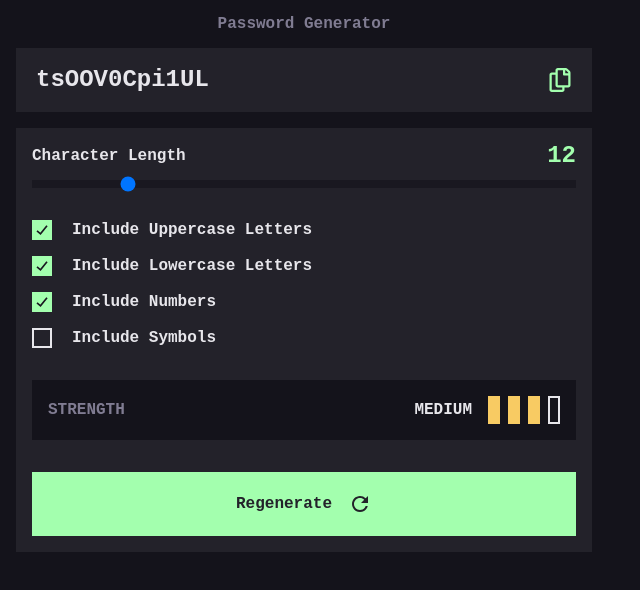
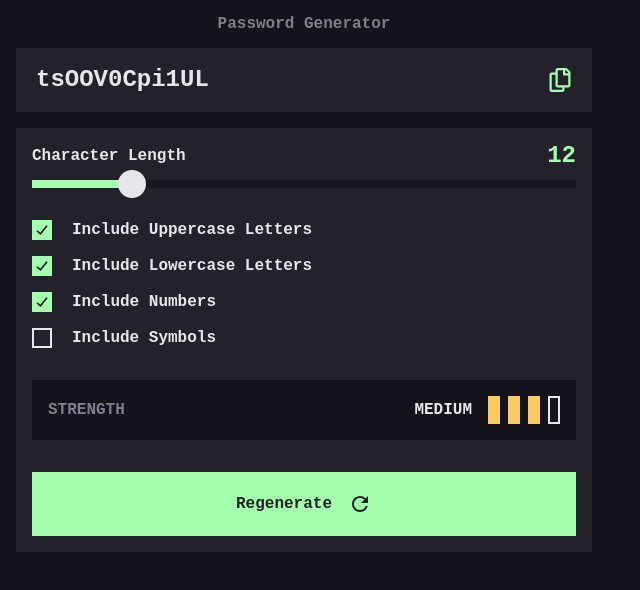
Before and after one commit to DarkstarXDD/password-generator-app, a React (Vite) app: page / in a window 1280 px wide. Shown: the top 590 px of the page, without its empty margins (0-640 px from the left). Built offline with nearby package versions, Linux system fonts and the light colour scheme; a web font is replaced by a local one.

Commit message:
feat: use Slider from Radix

```diff
--- a/package.json
+++ b/package.json
@@ -12,6 +12,8 @@
     "preview": "vite preview"
   },
   "dependencies": {
+    "@radix-ui/react-label": "^2.1.1",
+    "@radix-ui/react-slider": "^1.2.2",
     "clsx": "^2.1.1",
     "react": "18.3.1",
     "react-dom": "18.3.1"
--- a/src/App.tsx
+++ b/src/App.tsx
@@ -74,7 +74,7 @@ export default function App() {
       <div className="grid max-w-xl gap-4">
         <h1 className="text-3xl text-center text-grey">Password Generator</h1>
 
-        <div className="flex items-center justify-between bg-dark-grey p-5">
+        <div className="flex items-center justify-between gap-3 bg-dark-grey p-5">
           <p className="text-preset-2">{password}</p>
           <CopyButton valueToCopy={password} />
         </div>
--- a/src/components/PasswordParamsForm.tsx
+++ b/src/components/PasswordParamsForm.tsx
@@ -29,10 +29,10 @@ function PasswordParamsForm({
     updatePassword(newParams)
   }
 
-  function onSliderChange(event: React.ChangeEvent<HTMLInputElement>) {
+  function onSliderChange(value: number[]) {
     const newParams = {
       ...passwordParams,
-      [event.target.name]: Number(event.target.value),
+      length: value[0],
     }
     setPasswordParams(newParams)
     updatePassword(newParams)
@@ -51,7 +51,7 @@ function PasswordParamsForm({
         min={8}
         max={32}
         value={passwordParams.length}
-        onChange={onSliderChange}
+        onValueChange={onSliderChange}
       />
 
       <fieldset className="grid gap-4">
--- a/src/components/Slider.tsx
+++ b/src/components/Slider.tsx
@@ -1,29 +1,46 @@
 import { useId, type ComponentProps } from "react"
+import * as SliderPrimitive from "@radix-ui/react-slider"
+import * as Label from "@radix-ui/react-label"
 
-type SliderProps = { value: number } & Omit<
-  ComponentProps<"input">,
-  "type" | "id"
->
+type SliderProps = {
+  value: number
+  onValueChange: (value: number[]) => void
+} & Omit<ComponentProps<typeof SliderPrimitive.Root>, "value">
 
-export default function Slider({ value, ...props }: SliderProps) {
+export default function Slider({
+  value,
+  onValueChange,
+  ...props
+}: SliderProps) {
   const id = useId()
 
   return (
     <div className="grid gap-3">
-      <label htmlFor={id} className="flex items-center justify-between">
+      <Label.Root htmlFor={id} className="flex items-center justify-between">
         Character Length
         <span aria-hidden className="text-preset-2 text-neon-green">
           {value}
         </span>
-      </label>
+      </Label.Root>
 
-      <input
-        className="h-2 cursor-pointer appearance-none bg-very-dark-grey"
+      <SliderPrimitive.Root
+        value={[value]}
+        onValueChange={onValueChange}
         {...props}
-        value={value}
-        type="range"
-        id={id}
-      />
+        className="relative flex h-2 w-full items-center"
+      >
+        <SliderPrimitive.Track className="relative h-2 w-full bg-very-dark-grey">
+          <SliderPrimitive.Range className="absolute h-full bg-neon-green" />
+        </SliderPrimitive.Track>
+        <SliderPrimitive.Thumb
+          asChild
+          id={id}
+          aria-label="character length"
+          className="block size-7 rounded-full bg-almost-white focus:bg-very-dark-grey focus:outline-none focus:ring-2 focus:ring-neon-green"
+        >
+          <button onClick={(event) => event.preventDefault()}></button>
+        </SliderPrimitive.Thumb>
+      </SliderPrimitive.Root>
     </div>
   )
 }
```
Also changed, not shown: 1 other file (tests, documents, lock files or other folders).
